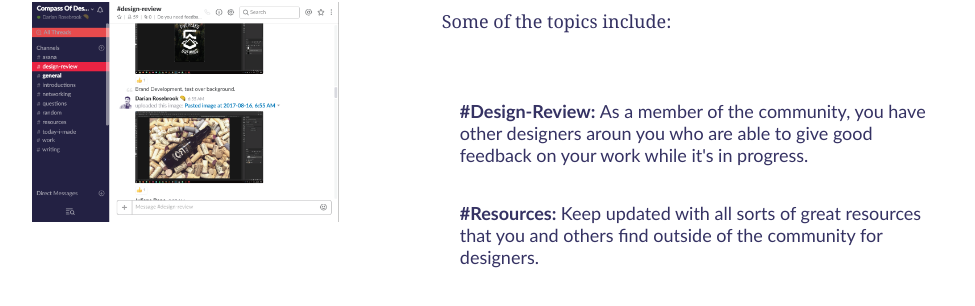
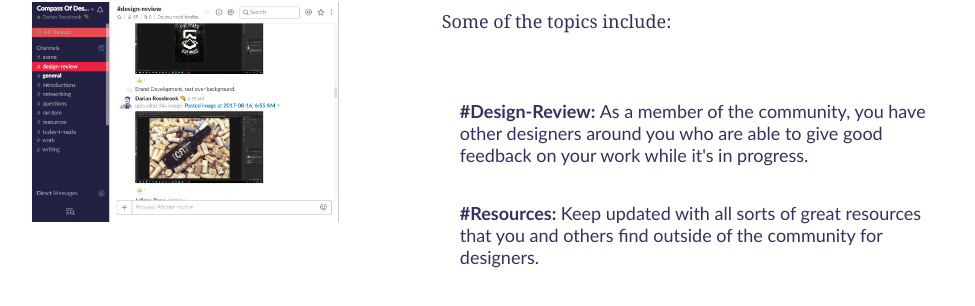
Before and after one commit to compassofdesign/site, a Jekyll site: the page built from community/index.html, in a window 1280 px wide and 900 px high, scrolled down 1492 px. Shown: the part 160-466 px from the top of the window, without its empty margins (147-1122 px from the left). Built offline with Jekyll 4.4.1, drawn with Linux system fonts in a browser that asks for light colours; nearby versions of some CDN libraries.

Commit message:
Update index.html

```diff
--- a/community/index.html
+++ b/community/index.html
@@ -48,7 +48,7 @@
         <h3 class="point-title">The Community Chat</h3>
         <p>The community chat is open 24/7. We have people from all around the world connecting and making new friends. These are like-minded individuals who are focused on becoming better at design. So should you have any questions, we are capable of handling them.</p><p> Some of the topics include:</p>
 <ul>
-  <li><strong>#Design-Review:  </strong>As a member of the community, you have other designers aroun you who are able to give good feedback on your work while it's in progress.
+  <li><strong>#Design-Review:  </strong>As a member of the community, you have other designers around you who are able to give good feedback on your work while it's in progress.
 </li>
 <li><strong>#Resources: </strong>Keep updated with all sorts of great resources that you and others find outside of the community for designers.</li>
 <li><strong>#Work:</strong> Here, you can collaborate with other members, seek new job opportunities, or hire freelancers to help you.</li>
```
